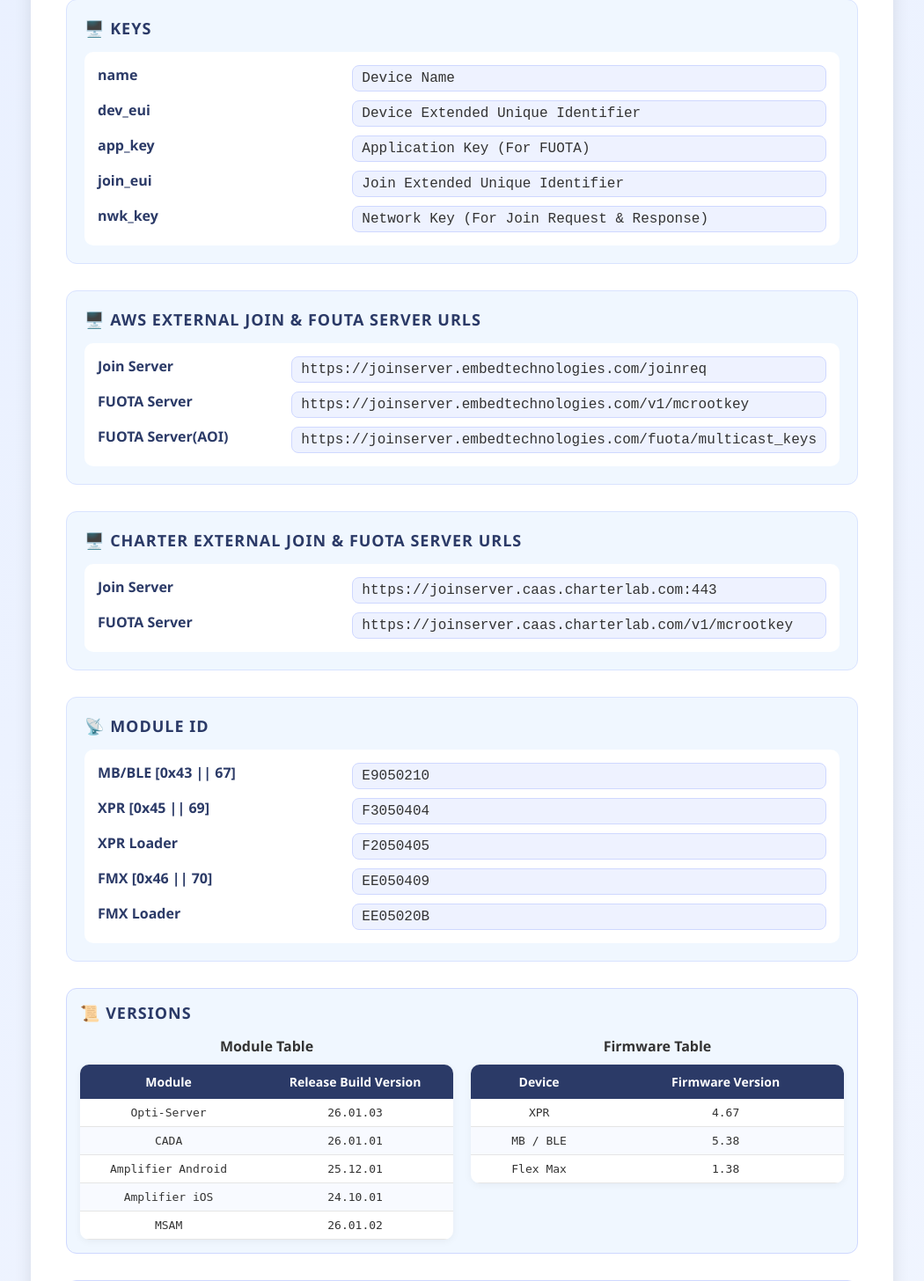
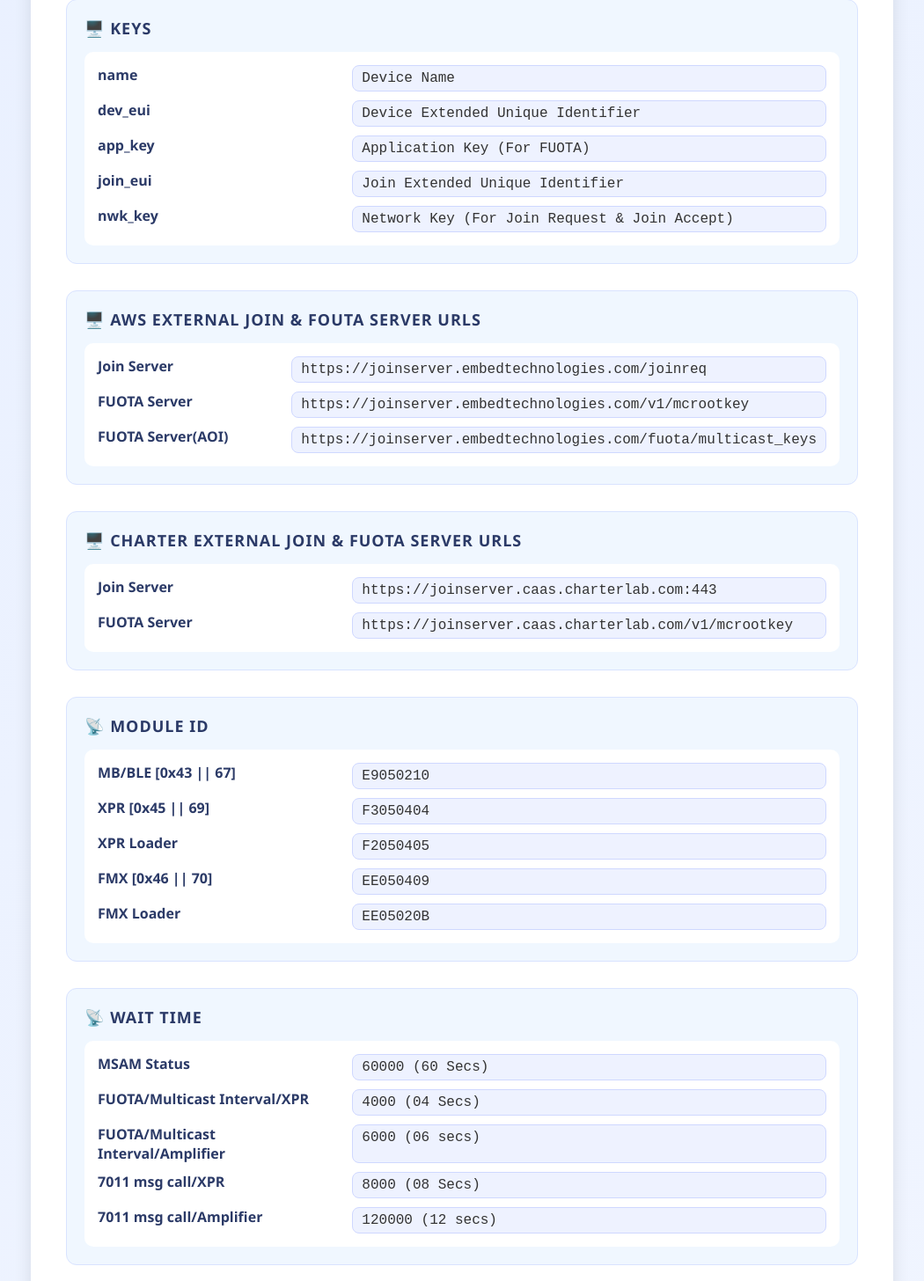
Before and after one commit to VenkataSuresh7989/fuota, a Flask app: page / in a window 1280 px wide. Shown: the part 282-1738 px from the top of the page at 88% size, without its empty margins (115-1165 px from the left). Run offline with Flask 3, Linux system fonts and the light colour scheme.

Commit message:
Wait Time frame added.

```diff
--- a/templates/index.html
+++ b/templates/index.html
@@ -38,7 +38,7 @@
         <div class="module-value">Join Extended Unique Identifier</div>
 
         <div class="module-label">nwk_key</div>
-        <div class="module-value">Network Key (For Join Request & Response)</div>
+        <div class="module-value">Network Key (For Join Request & Join Accept)</div>
       </div>
     </div>
 
@@ -80,6 +80,23 @@
         <div class="module-value">EE050409</div>
         <div class="module-label">FMX Loader</div>
         <div class="module-value">EE05020B</div>
+      </div>
+    </div>
+
+    <!-- Wait Time -->
+    <div class="module-section">
+      <h3>📡 Wait Time</h3>
+      <div class="module-grid">
+        <div class="module-label">MSAM Status</div>
+        <div class="module-value">60000 (60 Secs)</div>
+        <div class="module-label">FUOTA/Multicast Interval/XPR</div>
+        <div class="module-value">4000	(04 Secs)</div>
+        <div class="module-label">FUOTA/Multicast Interval/Amplifier</div>
+        <div class="module-value">6000	(06 secs)</div>
+        <div class="module-label">7011 msg call/XPR</div>
+        <div class="module-value">8000	(08 Secs)</div>
+        <div class="module-label">7011 msg call/Amplifier</div>
+        <div class="module-value">120000	(12 secs)</div>
       </div>
     </div>
 
```
Also changed, not shown: README.md.
